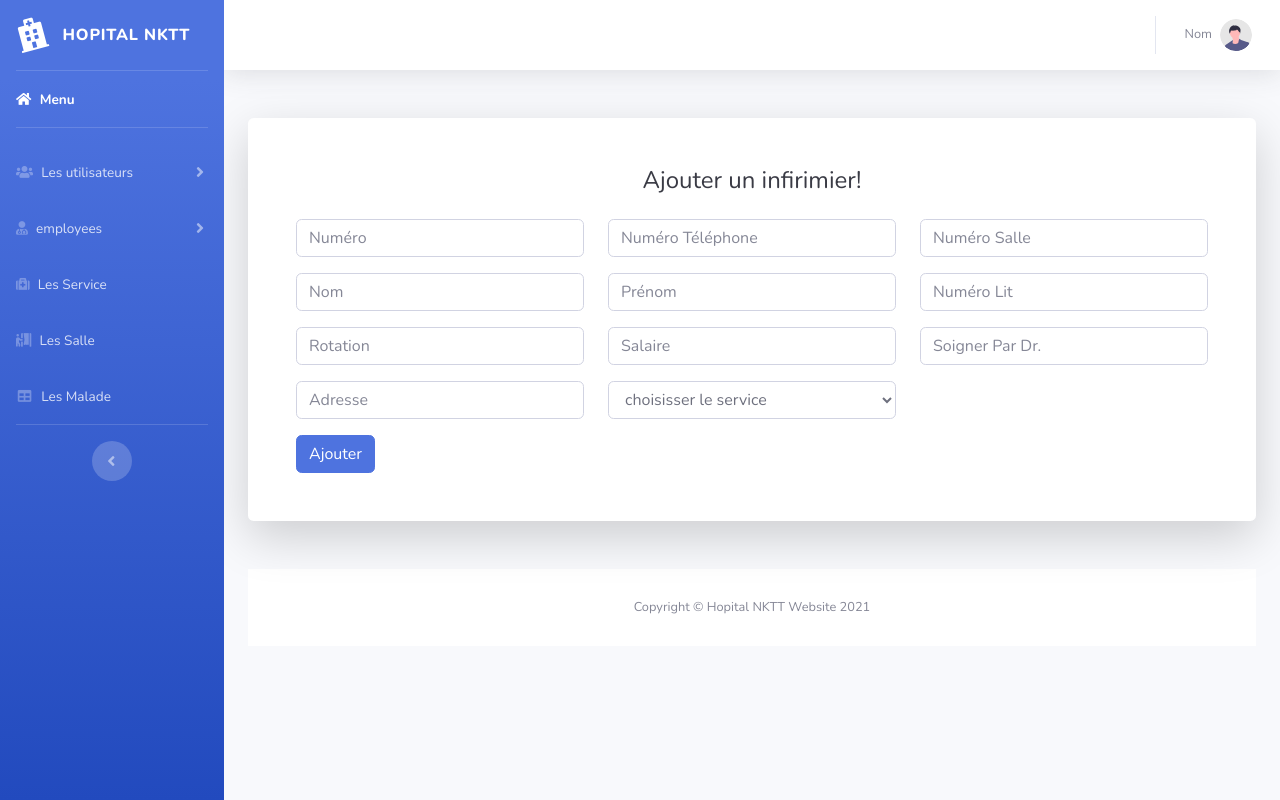
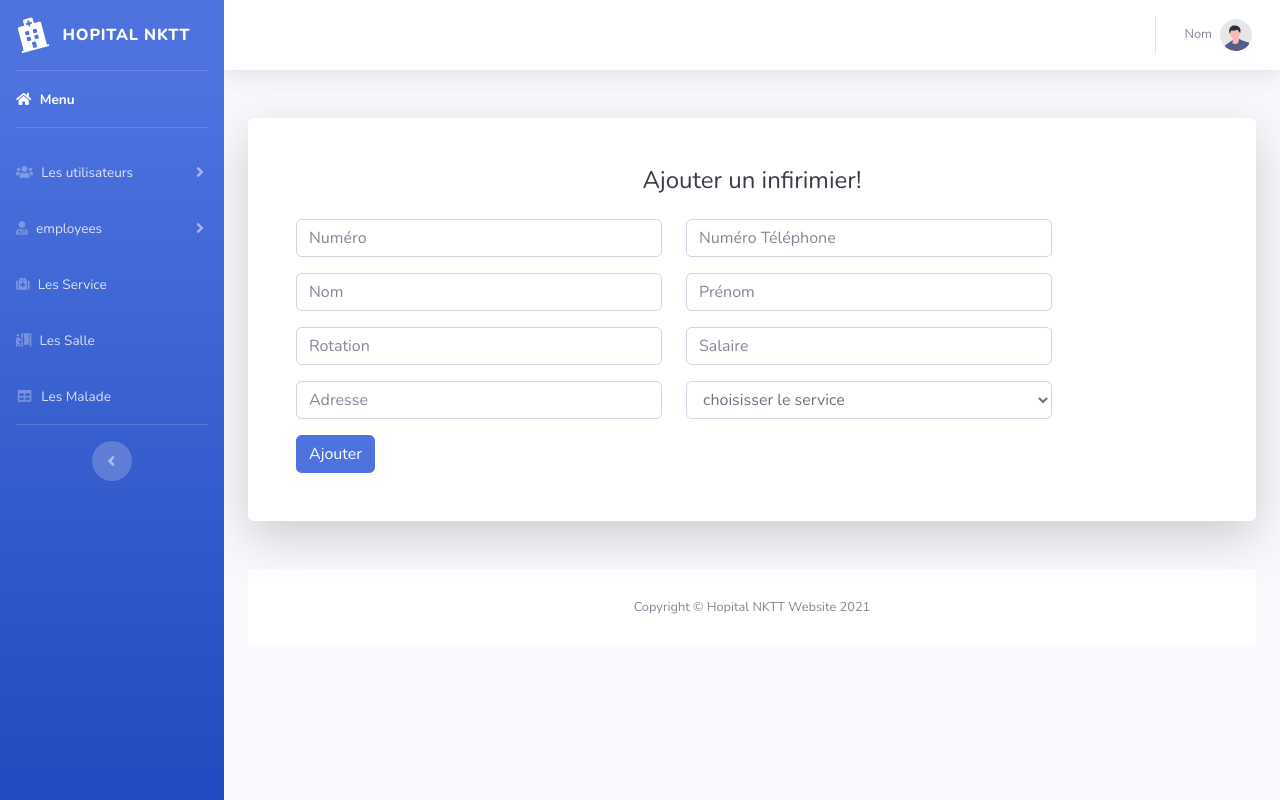
Before and after one commit to MeymedAly/projetS_2, a PHP site: page /addinfirimier.php in a window 1280 px wide. Run offline with PHP 8.4, Linux system fonts and the light colour scheme; data comes from the database, SQL or seed files in the repository.

Commit message:
les fichiers modifier sont addinfirimier.php et ajoutInfirimier.php et infirimiers.php et sup.php

```diff
--- a/addinfirimier.php
+++ b/addinfirimier.php
@@ -27,49 +27,37 @@
                             </div>
                             <form class="user"  action="ajoutInfirimier.php" method="POST">
                             <div class="form-group row">
-                                    <div class="col-sm-4 mb-3 mb-sm-0">
+                                    <div class="col-sm-5 mb-3 mb-sm-0">
                                         <input type="text" name="numeroI"  class="form-control" id="numero"
                                             placeholder="Numéro">
                                     </div>
-                                    <div class="col-sm-4">
+                                    <div class="col-sm-5">
                                         <input type="number" name="numeroTel"  class="form-control" id="numeroTel"
                                             placeholder="Numéro Téléphone">
                                     </div>
-                                    <div class="col-sm-4">
-                                        <input type="number" name="numeroSalle"  class="form-control" id="numeroTel"
-                                            placeholder="Numéro Salle">
+                                </div>
+                                <div class="form-group row">
+                                    <div class="col-sm-5 mb-3 mb-sm-0">
+                                        <input type="text" name="nom"  class="form-control" id="nom"
+                                            placeholder="Nom">
+                                    </div>
+                                    <div class="col-sm-5">
+                                        <input type="text" name="prenom"  class="form-control" id="prenom"
+                                            placeholder="Prénom">
                                     </div>
                                 </div>
                                 <div class="form-group row">
-                                    <div class="col-sm-4 mb-3 mb-sm-0">
-                                        <input type="text" name="nom"  class="form-control" id="nom"
-                                            placeholder="Nom">
+                                    <div class="col-sm-5 mb-3 mb-sm-0">
+                                        <input type="text" name="rotation"  class="form-control"
+                                            id="rotation" placeholder="Rotation">
                                     </div>
-                                    <div class="col-sm-4">
-                                        <input type="text" name="prenom"  class="form-control" id="prenom"
-                                            placeholder="Prénom">
-                                    </div>
-                                    <div class="col-sm-4">
-                                        <input type="number" name="numerolit"  class="form-control" id="prenom"
-                                            placeholder="Numéro Lit">
+                                    <div class="col-sm-5">
+                                        <input type="text" name="salaire"  class="form-control"
+                                            id="salaire" placeholder="Salaire">
                                     </div>
                                 </div>
                                 <div class="form-group row">
-                                    <div class="col-sm-4 mb-3 mb-sm-0">
-                                        <input type="text" name="rotation"  class="form-control"
-                                            id="rotation" placeholder="Rotation">
-                                    </div>
-                                    <div class="col-sm-4">
-                                        <input type="text" name="salaire"  class="form-control"
-                                            id="salaire" placeholder="Salaire">
-                                    </div>
-                                    <div class="col-sm-4">
-                                        <input type="text" name="soigner"  class="form-control"
-                                            id="soignerPar" placeholder="Soigner Par Dr.">
-                                    </div>
-                                </div>
-                                <div class="form-group row">
-                                    <div class="col-sm-4 mb-3 mb-sm-0">
+                                    <div class="col-sm-5 mb-3 mb-sm-0">
                                         <input type="text" name="adresse"  class="form-control" id="adresse"
                                             placeholder="Adresse">
                                     </div>
@@ -82,8 +70,8 @@
                                         if (mysqli_num_rows($directeur_run) >0)
                                          {
                                        ?>
-                                    <div class="col-sm-4">
-                                       <select name="directeur" id="" placeholder="service" class="form-control">
+                                    <div class="col-sm-5">
+                                       <select name="service" id="" placeholder="service" class="form-control">
                                     <option value="">choisisser le service</option>
                                     <?php
                                     foreach($directeur_run as $row)
```
Also changed, not shown: ajoutInfirimier.php (+4 -4 lines), infirimiers.php (+27 -9 lines), sup.php (+20 -1 lines).
